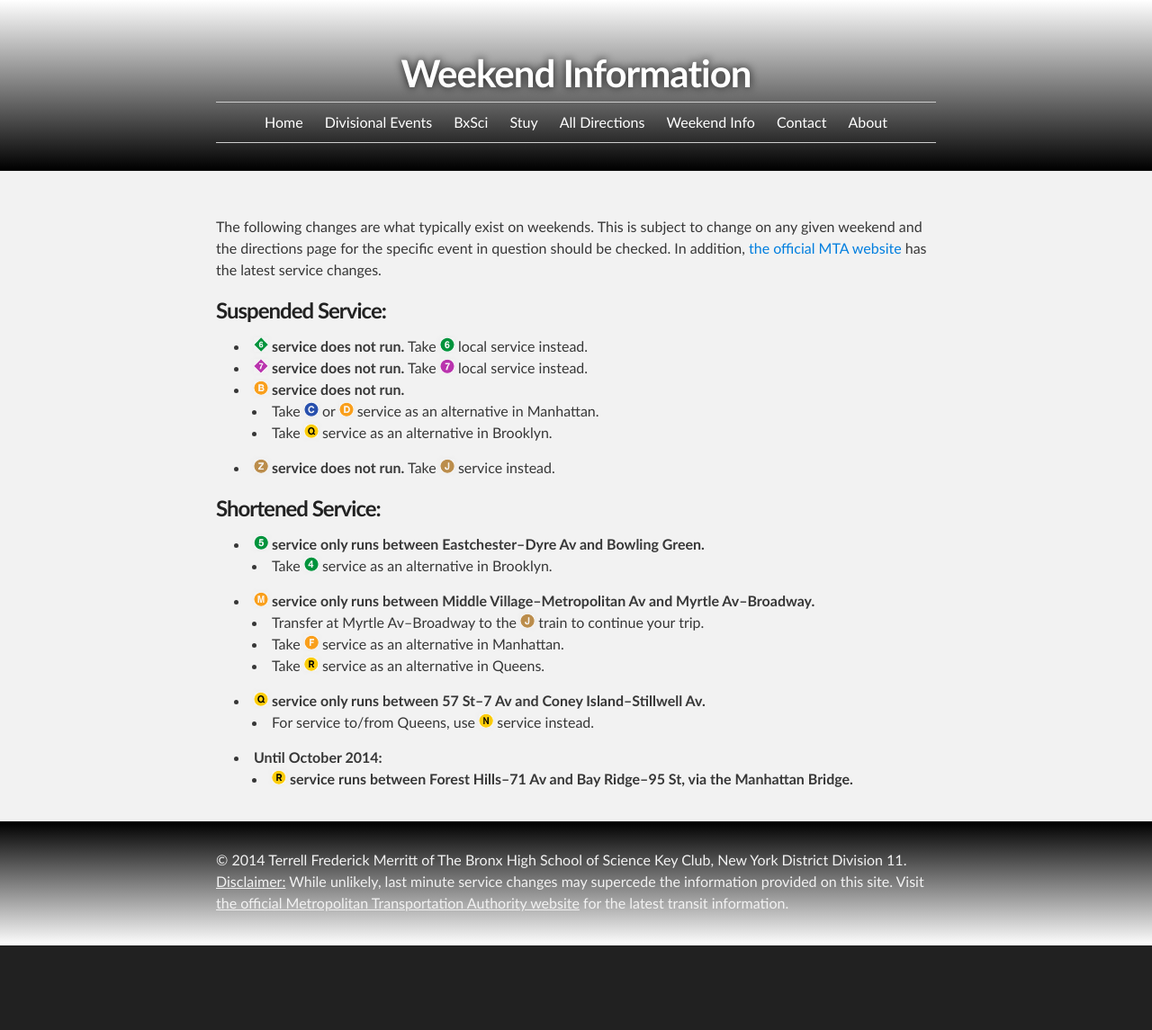
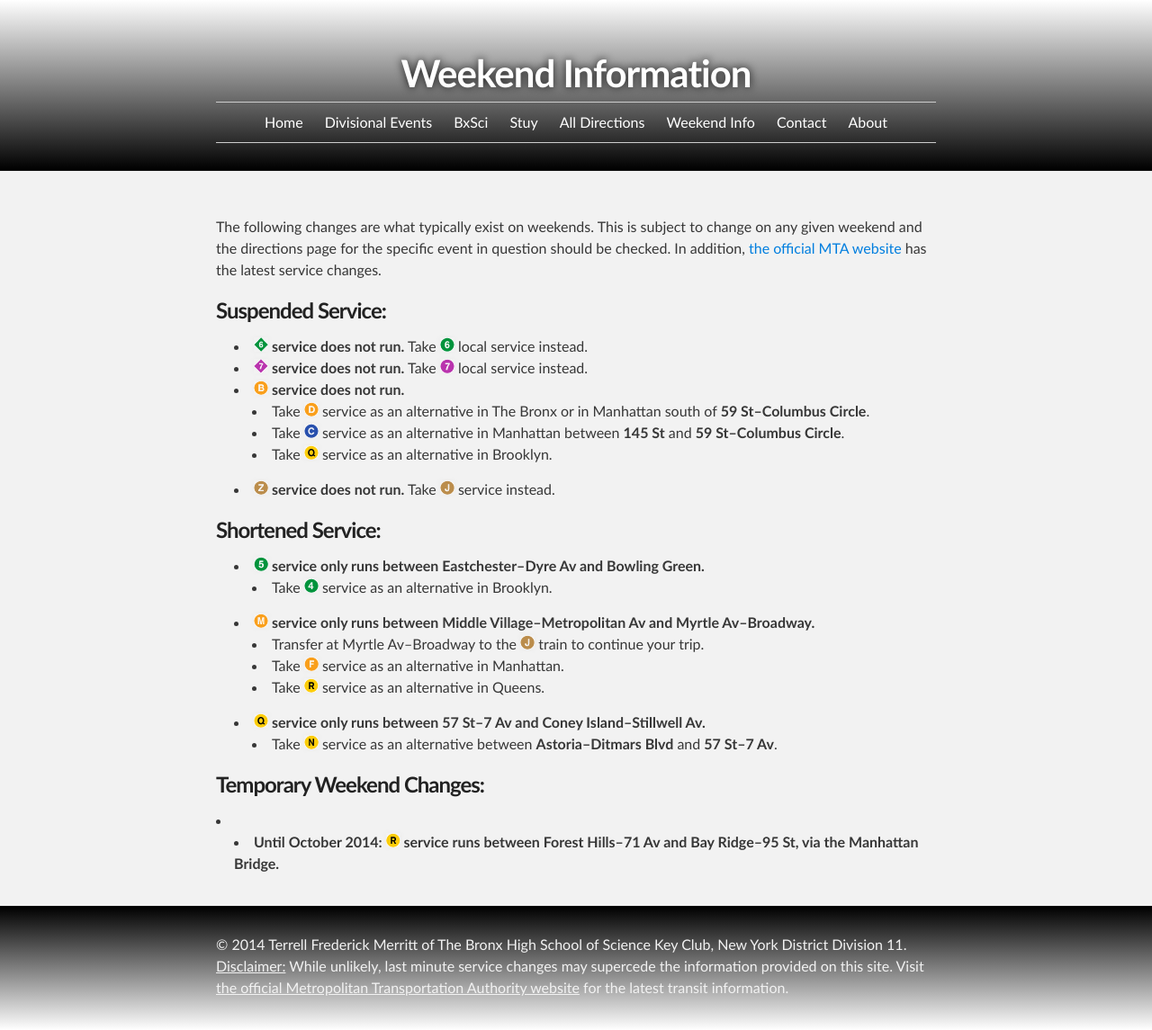
Before and after one commit to d11directions/d11directions.github.io, a Jekyll site: the page built from weekend_information/index.html, in a window 1280 px wide. Shown: the whole page at 90% size. Built offline with Jekyll 4.4.1, drawn with Linux system fonts in a browser that asks for light colours; before the commit the page ends 1051 px from its top, so only the background shows below that.

Commit message:
Update Weekend Information

```diff
--- a/weekend_information/index.html
+++ b/weekend_information/index.html
@@ -19,7 +19,8 @@ title: Weekend Information
       <li>
         <strong><img src="/img/B.png" alt="(B)"> service does not run.</strong>
         <ul>
-          <li>Take <img src="/img/C.png" alt="(C)"> or <img src="/img/D.png" alt="(D)"> service as an alternative in Manhattan.</li>
+          <li>Take <img src="/img/D.png" alt="(D)"> service as an alternative in The Bronx or in Manhattan south of <strong>59 St&ndash;Columbus Circle</strong>.</li>
+          <li>Take <img src="/img/C.png" alt="(C)"> service as an alternative in Manhattan between <strong>145 St</strong> and <strong>59 St&ndash;Columbus Circle</strong>.</li>
           <li>Take <img src="/img/Q.png" alt="(Q)"> service as an alternative in Brooklyn.</li>
         </ul>
       </li>
@@ -48,15 +49,16 @@ title: Weekend Information
       <li>
         <strong><img src="/img/Q.png" alt="(Q)"> service only runs between 57 St&ndash;7 Av and Coney Island&ndash;Stillwell Av.</strong>
         <ul>
-          <li>For service to/from Queens, use <img src="/img/N.png" alt="(N)"> service instead.</li>
-        </ul>
-      </li>
-      <li>
-        <strong>Until October 2014:</strong>
-        <ul>
-          <li><strong><img src="/img/R.png" alt="(R)"> service runs between Forest Hills&ndash;71 Av and Bay Ridge&ndash;95 St, via the Manhattan Bridge.</strong></li>
+          <li>Take <img src="/img/N.png" alt="(N)"> service as an alternative between <strong>Astoria&ndash;Ditmars Blvd</strong> and <strong>57 St&ndash;7 Av</strong>.</li>
         </ul>
       </li>
     </ul>
+
+    <h3>Temporary Weekend Changes:</h3>
+    <li>
+        <ul>
+          <li><strong>Until October 2014: <img src="/img/R.png" alt="(R)"> service runs between Forest Hills&ndash;71 Av and Bay Ridge&ndash;95 St, via the Manhattan Bridge.</strong></li>
+        </ul>
+    </li>
   </section>
 </div>
```
